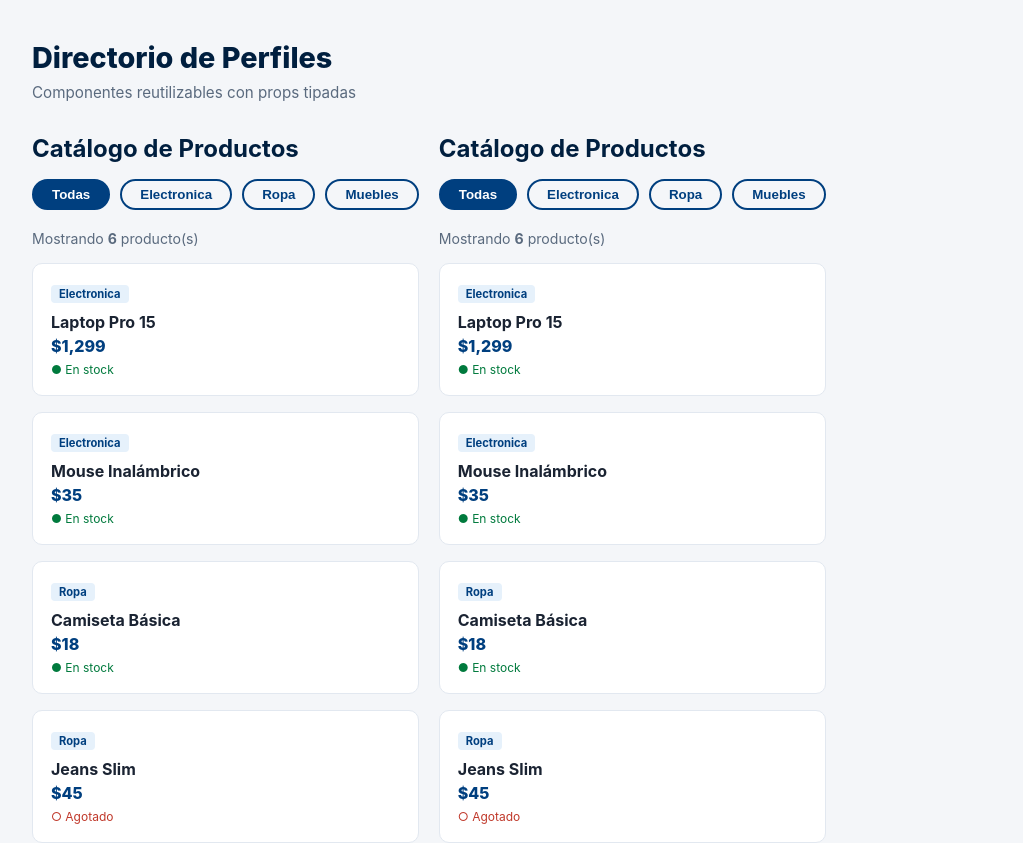
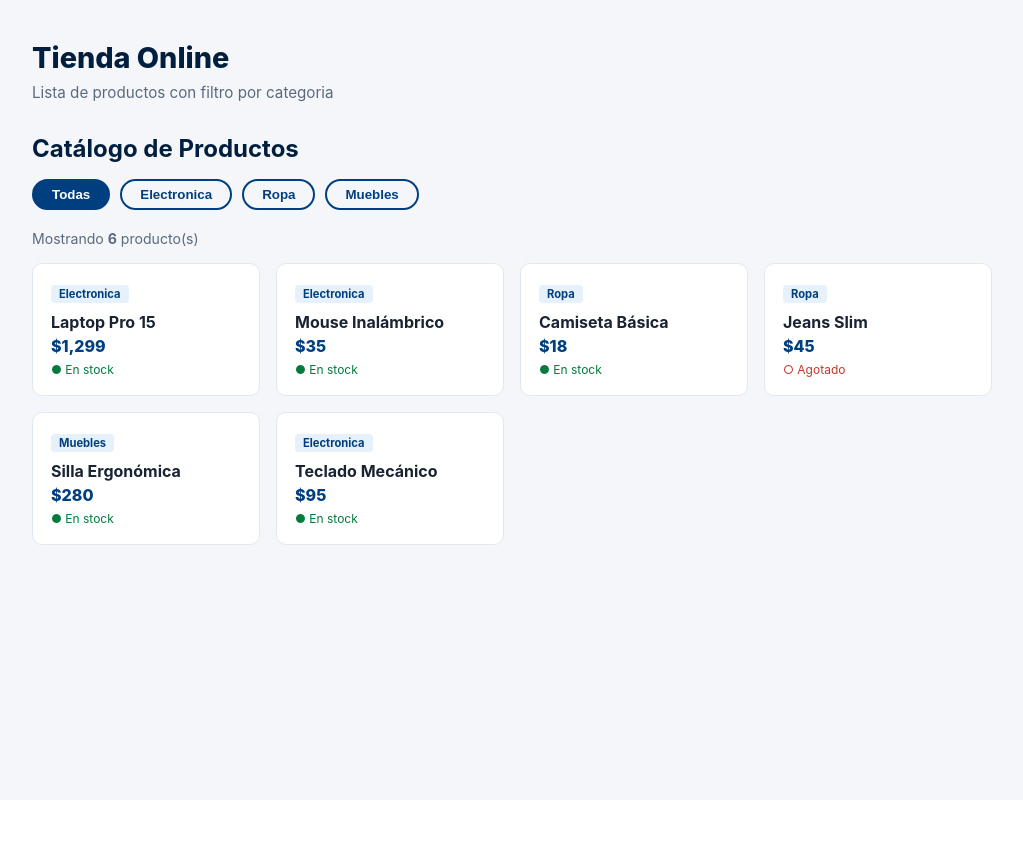
Before and after one commit to joaquin-09/Guia03_DPS, a Next.js app in the folder guia03-componentes/: page / in a window 1280 px wide. Shown: the top 843 px of the page, without its empty margins (128-1151 px from the left). After the commit the page ends 800 px from the top, so only its background shows below. Built offline with nearby package versions, Linux system fonts and the light colour scheme.

Commit message:
Update actualizar: actualizando error

```diff
--- a/guia03-componentes/src/app/page.tsx
+++ b/guia03-componentes/src/app/page.tsx
@@ -1,31 +1,13 @@
 import styles from "./page.module.css";
-import ProfileCard from "../components/ProductList";
-
-interface ProfileProps {
-  nombre: string; rol: string; tecnologias: string[];
-  avatar?: string; disponible?: boolean;
-}
-
-const perfiles: ProfileProps[] = [
-  { nombre: "Ana García", rol: "Frontend Developer",
-    tecnologias: ["React", "TypeScript", "Next.js"], disponible: true },
-  { nombre: "Carlos Mejía", rol: "Full Stack Developer",
-    tecnologias: ["Node.js", "React", "PostgreSQL"], disponible: false },
-  { nombre: "María Torres", rol: "UI/UX Designer & Dev",
-    tecnologias: ["Figma", "React", "CSS Modules"], disponible: true },
-];
+import ProductList from "../components/ProductList";
 
 export default function Home() {
   return (
     <main className={styles.main}>
       <div className={styles.container}>
-        <h1 className={styles.title}>Directorio de Perfiles</h1>
-        <p className={styles.subtitle}>Componentes reutilizables con props tipadas</p>
-        <div style={{ display: 'flex', flexWrap: 'wrap', gap: '20px' }}>
-          {perfiles.map((p) => (
-            <ProfileCard key={p.nombre} {...p} />
-          ))}
-        </div>
+        <h1 className={styles.title}>Tienda Online</h1>
+        <p className={styles.subtitle}>Lista de productos con filtro por categoria</p>
+          <ProductList />
       </div>
     </main>
   );
```
